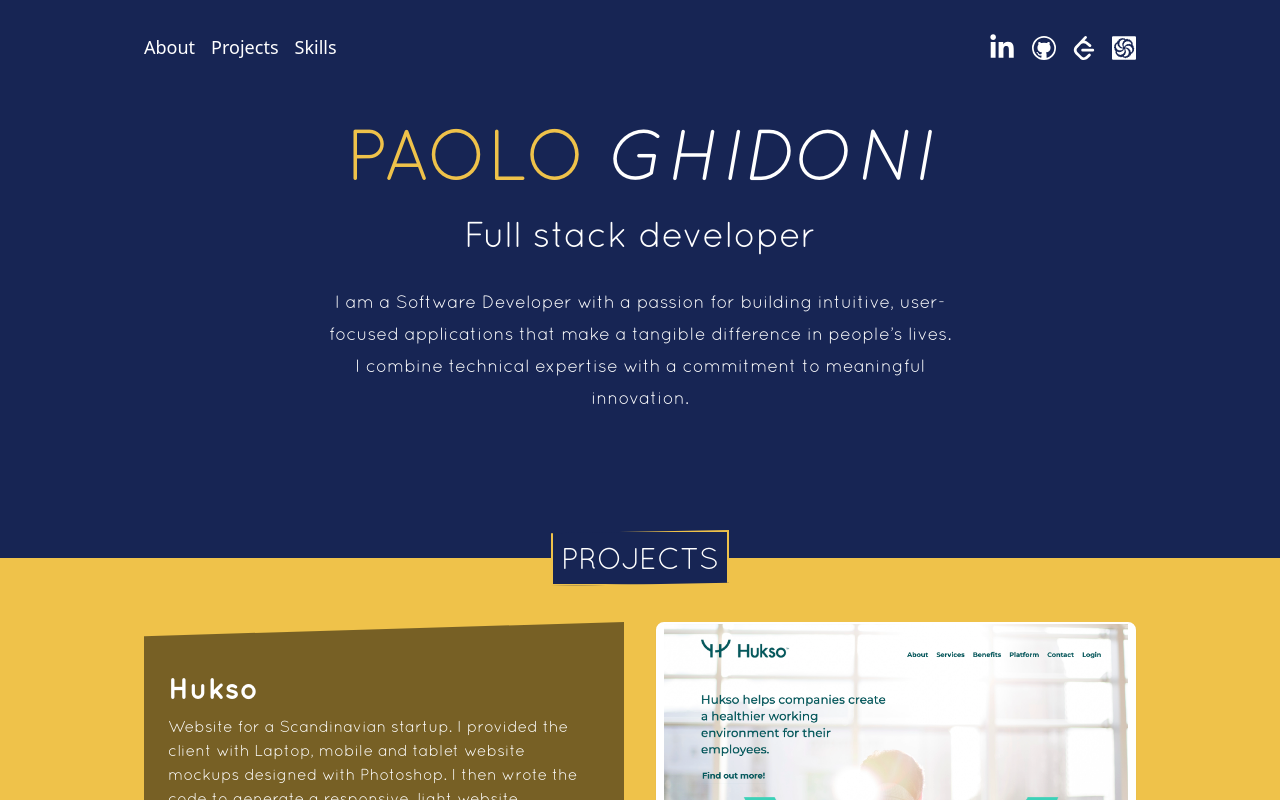
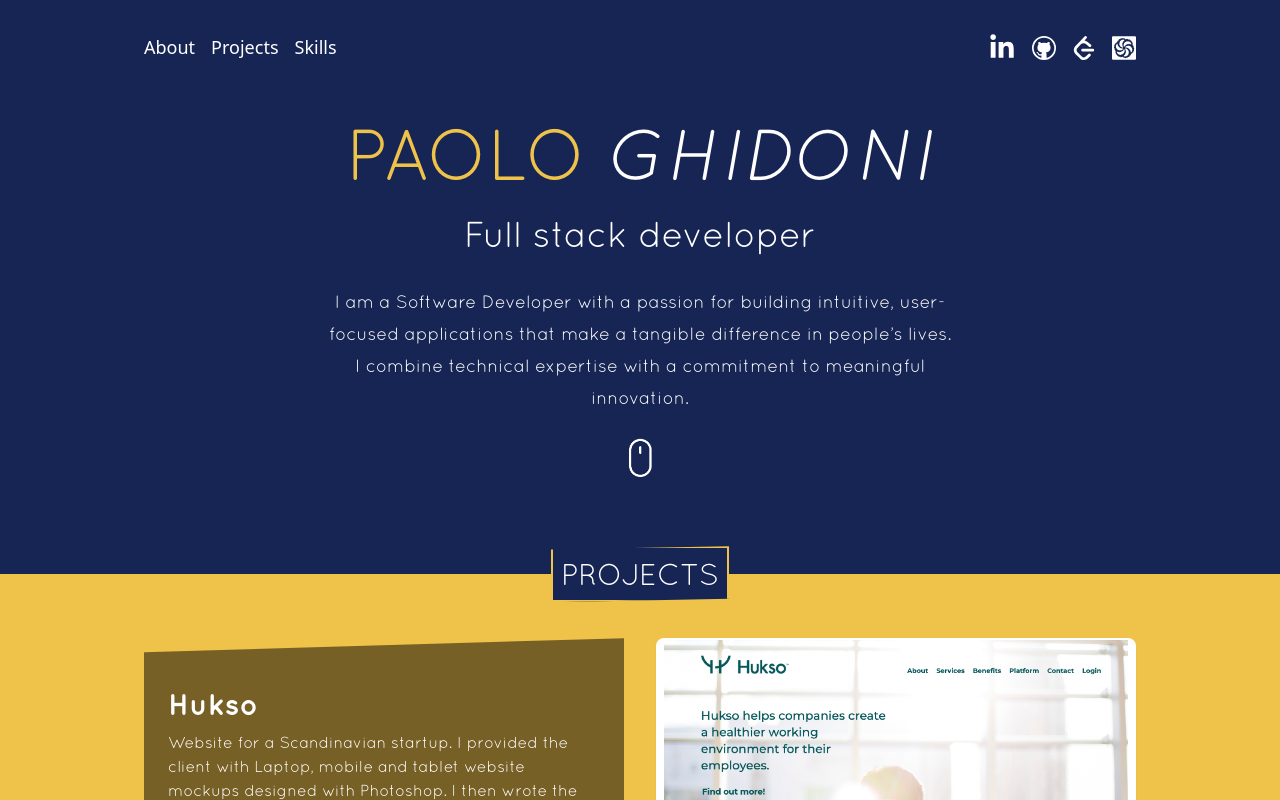
Before and after one commit to paologhidoni/portfolio, a React (Vite) app: page / in a window 1280 px wide. Shown: the top 800 px of the page. Built offline with nearby package versions, Linux system fonts and the light colour scheme.

Commit message:
Add scroll down icon

```diff
--- a/src/components/Hero/Hero.tsx
+++ b/src/components/Hero/Hero.tsx
@@ -1,11 +1,12 @@
 import React from "react";
 import Wrapper from "../../layouts/Wrapper";
+import scrollDown from "../../assets/scroll-down.gif";
 
 const Hero: React.FC = () => {
   return (
-    <Wrapper id="hero" paddingY="pt-6 pb-24 md:pt-10 md:pb-36">
+    <Wrapper id="hero" paddingY="pt-6 pb-24 md:pt-10 md:pb-34">
       <header className="text-center max-w-2xl m-auto">
-        <h1 className="text-secondaryColor text-4xl md:text-7xl mb-6">
+        <h1 className="text-secondaryColor text-4xl md:text-7xl">
           PAOLO <span className="text-white italic">GHIDONI</span>
           <span className="text-2xl md:text-4xl mt-6 mb-8 block text-white">
             Full stack developer
@@ -18,6 +19,8 @@ const Hero: React.FC = () => {
           lives. <br /> I combine technical expertise with a commitment to
           meaningful innovation.
         </p>
+
+        <img src={scrollDown} alt="Scroll down" className="w-10 inline mt-6" />
       </header>
     </Wrapper>
   );
```
Also changed, not shown: src/assets/scroll-down.gif (added).
